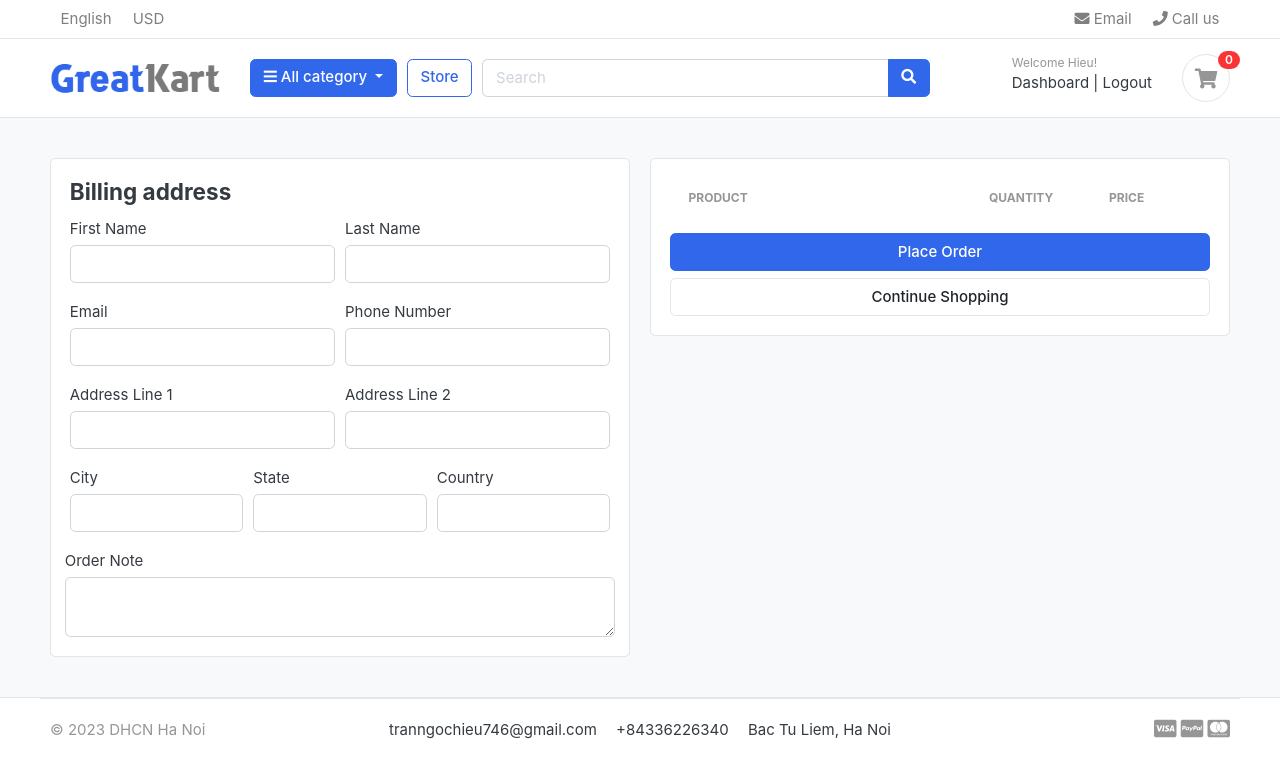
After one commit to TranNgocHieu746/PandaClothesShop, a Django app: page /cart/checkout/ in a window 1280 px wide. The commit adds this page. Shown: the top 778 px of the page. Run offline with Django 3.2, Linux system fonts and the light colour scheme; a user stored in the database is signed in; data comes from the database, SQL or seed files in the repository; both versions use the stored data as it was after the commit; lists and menus that the app fills with data are empty; some libraries are stand-ins or nearby versions; some web fonts are replaced.

Commit message:
update Cart Checkout, must be logged in to checkout

```diff
--- a/Template/store/cart.html
+++ b/Template/store/cart.html
@@ -118,7 +118,7 @@
 				<p class="text-center mb-3">
 					<img src="{% static './images/misc/payments.png' %}" height="26">
 				</p>
-				<a href="./place-order.html" class="btn btn-primary btn-block"> Checkout </a>
+				<a href="{% url 'checkout' %}" class="btn btn-primary btn-block"> Checkout </a>
 				<a href="{% url 'store' %}" class="btn btn-light btn-block">Continue Shopping</a>
 			</div>
 			</div>
--- /dev/null
+++ b/Template/store/checkout.html
@@ -0,0 +1,142 @@
+{% extends 'base.html' %}
+
+{% load static %}
+
+{% block content %}
+
+</header>
+
+
+<section class="section-content padding-y bg">
+<div class="container">
+
+	<div class="row">
+		<aside class="col-lg-6">
+	<div class="card">
+        <div class="card-body">
+            <h4 class="card-title">Billing address</h4>
+            <form action="" method="POST">
+                {% csrf_token %}
+                <div class="form-row">
+                    <div class="col form-group">
+                        <label for="">First Name</label>
+                        <input type="text" name="first_name" class="form-control" required>
+                    </div>
+                    <div class="col form-group">
+                        <label for="">Last Name</label>
+                        <input type="text" name="first_name" class="form-control" required>
+                    </div>
+                </div>
+
+                <div class="form-row">
+                    <div class="col form-group">
+                        <label for="">Email</label>
+                        <input type="email" name="email" class="form-control" required>
+                    </div>
+                    <div class="col form-group">
+                        <label for="">Phone Number</label>
+                        <input type="text" name="phone_number" class="form-control" required>
+                    </div>
+                </div>
+                <div class="form-row">
+                    <div class="col form-group">
+                        <label for="">Address Line 1</label>
+                        <input type="text" name="address_line_1" class="form-control" required>
+                    </div>
+                    <div class="col form-group">
+                        <label for="">Address Line 2</label>
+                        <input type="text" name="address_line_2" class="form-control">
+                    </div>
+                </div>
+
+                <div class="form-row">
+                    <div class="col form-group">
+                        <label for="">City</label>
+                        <input type="text" name="city" class="form-control" required>
+                    </div>
+                    <div class="col form-group">
+                        <label for="">State</label>
+                        <input type="text" name="state" class="form-control" required>
+                    </div>
+                    <div class="col form-group">
+                        <label for="">Country</label>
+                        <input type="text" name="country" class="form-control" required>
+                    </div>
+                </div>
+
+                <div class="form-row">
+                    <label for="">Order Note</label>
+                    <textarea name="order_note" rows="2" class="form-control"></textarea>
+                </div>
+        </div>
+	</div>
+
+		</aside>
+		<aside class="col-lg-6">
+
+			<div class="card">
+			<div class="card-body">
+                <table class="table table-borderless table-shopping-cart">
+                    <thead class="text-muted">
+                    <tr class="small text-uppercase">
+                    <th scope="col">Product</th>
+                    <th scope="col" width="120">Quantity</th>
+                    <th scope="col" width="120">Price</th>
+
+                    </tr>
+                    </thead>
+
+                    <tbody>
+
+                    {% for cart_item in cart_items %}
+
+                    <tr>
+                        <td>
+                            <figure class="itemside align-items-center">
+                                <div class="aside"><img src="{{ cart_item.product.images.url }}" class="img-sm"></div>
+                                <figcaption class="info">
+                                    <!--information of product-->
+                                    <a href="{{ cart_item.product.get_url }}" class="title text-dark">{{ cart_item.product.product_name }}</a>
+                                    <p class="text-muted small">
+                                        {% if cart_item.variations.all %}
+                                            {% for item in cart_item.variations.all %}
+                                                {{ item.variation_category | capfirst }} : {{ item.variation_value | capfirst }} <br>
+                                            {% endfor %}
+                                        {% endif %}
+                                    </p>
+                                </figcaption>
+                            </figure>
+                        </td>
+                        <td>
+                            <label for="">{{ cart_item.quantity }}</label>
+                        </td>
+                        <td>
+                            <div class="price-wrap">
+                                <var class="price">${{ cart_item.sub_total }}</var>
+                                <small class="text-muted"> ${{ cart_item.product.price }} each </small>
+                            </div>
+                        </td>
+
+                    </tr>
+                    {% endfor %}
+
+
+                    </tbody>
+                </table>
+                <button type="submit" name="submit" class="btn btn-primary btn-block">Place Order</button>
+				<a href="{% url 'store' %}" class="btn btn-light btn-block">Continue Shopping</a>
+            </form>
+
+			</div>
+			</div>
+
+	</aside>
+
+
+	</div>
+
+</div>
+</section>
+
+
+{% endblock %}
--- a/Template/store/product_detail.html
+++ b/Template/store/product_detail.html
@@ -15,7 +15,7 @@
                     <div class="img-big-wrap">
                         <a href="#"><img src="{{ single_product.images.url }}"></a>
                     </div>
-        accounts
+
                 </article>
             </aside>
             <main class="col-md-6 border-left">
@@ -64,7 +64,7 @@
                     {% if single_product.stock <= 0 %}
                         <h5 class="text-danger">Out of stock</h5>
                         {% else %}
-                            <button type="submit" class="btn  btn-primary"> <span class="text">Add to cart</span> <i class="fas fa-shopping-cart"></i>  </button>
+                            <button type="submit" class="btn btn-primary"> <span class="text">Add to cart</span> <i class="fas fa-shopping-cart"></i>  </button>
 
                     {% endif %}
 
--- a/carts/context_processors.py
+++ b/carts/context_processors.py
@@ -4,11 +4,14 @@ from .views import _cart_id
 def counter(request):
     cart_count = 0
     if 'admin' in request.path:
-        return []
+        return {}
     else:
         try:
             cart = Cart.objects.filter(cart_id=_cart_id(request))
-            cart_items = CartItem.objects.all().filter(cart=cart[:1])
+            if request.user.is_authenticated:
+                cart_items = CartItem.objects.all().filter(user=request.user)
+            else:
+                cart_items = CartItem.objects.all().filter(cart=cart[:1])
             for cart_item in cart_items:
                 cart_count += cart_item.quantity
         except Cart.DoesNotExist:
--- a/carts/models.py
+++ b/carts/models.py
@@ -1,5 +1,6 @@
 from django.db import models
 from store.models import Product, Variation
+from accounts.models import Account
 
 # Create your models here.
 class Cart(models.Model):
@@ -10,9 +11,10 @@ class Cart(models.Model):
         return self.cart_id
 
 class CartItem(models.Model):
+    user = models.ForeignKey(Account, on_delete=models.CASCADE, null=True)
     product = models.ForeignKey(Product, on_delete=models.CASCADE)
     variations = models.ManyToManyField(Variation, blank=True)
-    cart = models.ForeignKey(Cart, on_delete=models.CASCADE)
+    cart = models.ForeignKey(Cart, on_delete=models.CASCADE, null=True)
     quantity = models.IntegerField()
     is_active = models.BooleanField(default=True)
 
--- a/carts/urls.py
+++ b/carts/urls.py
@@ -5,5 +5,7 @@ urlpatterns = [
     path('', views.cart, name='cart'),
     path("add_cart/<int:product_id>/", views.add_cart, name="add_cart"),
     path("remove_cart/<int:product_id>/<int:cart_item_id>/", views.remove_cart, name="remove_cart"),
-    path("remove_cart_item/<int:product_id>/<int:cart_item_id>/", views.remove_cart_item, name="remove_cart_item")
+    path("remove_cart_item/<int:product_id>/<int:cart_item_id>/", views.remove_cart_item, name="remove_cart_item"),
+
+    path('checkout/', views.checkout, name='checkout')
 ]
--- a/carts/views.py
+++ b/carts/views.py
@@ -2,6 +2,8 @@ from django.shortcuts import render, redirect, get_object_or_404
 from store.models import Product, Variation
 from .models import Cart, CartItem
 from django.core.exceptions import ObjectDoesNotExist
+from django.contrib.auth.decorators import login_required
+
 from django.http import HttpResponse
 
 
@@ -14,68 +16,151 @@ def _cart_id(request):
 
 
 def add_cart(request, product_id):
+    current_user = request.user
     # get the product
     product = Product.objects.get(id=product_id)
-    product_variation = []
-    if request.method == 'POST':
-        for item in request.POST:
-            key = item
-            value = request.POST[key]
+    ###
+    if current_user.is_authenticated:
+        product_variation = []
+        if request.method == 'POST':
+            for item in request.POST:
+                key = item
+                value = request.POST[key]
 
-            try:
-                variation = Variation.objects.get(product=product, variation_category__iexact=key,
-                                                  variation_value__iexact=value)
-                product_variation.append(variation)
-            except:
-                pass
+                try:
+                    variation = Variation.objects.get(product=product, variation_category__iexact=key,
+                                                    variation_value__iexact=value)
+                    product_variation.append(variation)
+                except:
+                    pass
 
+        is_cart_item_exists = CartItem.objects.filter(product=product, user=current_user).exists()
+        if is_cart_item_exists:
+            cart_item = CartItem.objects.filter(product=product, user=current_user)
+
+            ex_var_list = []
+            id = []
+            for item in cart_item:
+                existing_variation = item.variations.all()
+                ex_var_list.append(list(existing_variation))
+                id.append(item.id)
+
+            if product_variation in ex_var_list:
+                # increase the cart item quantity
+                index = ex_var_list.index(product_variation)
+                item_id = id[index]
+                item = CartItem.objects.get(product=product, id=item_id)
+                item.quantity += 1
+                item.save()
+            else:
+                # create a new cart item
+                item = CartItem.objects.create(product=product, quantity=1, user=current_user)
+                if len(product_variation) > 0:
+                    item.variations.clear()
+                    item.variations.add(*product_variation)
+                    item.save()
+        else:
+            cart_item = CartItem.objects.create(
+                product=product,
+                quantity=1,
+                user=current_user,
+            )
+            if len(product_variation) > 0:
+                cart_item.variations.clear()
+                cart_item.variations.add(*product_variation)
+            cart_item.save()
+        return redirect('cart')
+    ###
+    else:
+        product_variation = []
+        if request.method == 'POST':
+            for item in request.POST:
+                key = item
+                value = request.POST[key]
+
+                try:
+                    variation = Variation.objects.get(product=product, variation_category__iexact=key,
+                                                    variation_value__iexact=value)
+                    product_variation.append(variation)
+                except:
+                    pass
+
+        try:
+            # get the cart using the cart_id present in the session
+            cart = Cart.objects.get(cart_id=_cart_id(request))
+        except Cart.DoesNotExist:
+            cart = Cart.objects.create(
+                cart_id=_cart_id(request)
+            )
+        cart.save()
+
+        is_cart_item_exists = CartItem.objects.filter(product=product, cart=cart).exists()
+        if is_cart_item_exists:
+            cart_item = CartItem.objects.filter(product=product, cart=cart)
+            # extiting cariations -> database
+            # current variation -> list product_variation
+            # item_id -> database
+            ex_var_list = []
+            id = []
+            for item in cart_item:
+                existing_variation = item.variations.all()
+                ex_var_list.append(list(existing_variation))
+                id.append(item.id)
+
+            print(ex_var_list)
+            if product_variation in ex_var_list:
+                # increase the cart item quantity
+                index = ex_var_list.index(product_variation)
+                item_id = id[index]
+                item = CartItem.objects.get(product=product, id=item_id)
+                item.quantity += 1
+                item.save()
+            else:
+                # create a new cart item
+                item = CartItem.objects.create(product=product, quantity=1, cart=cart)
+                if len(product_variation) > 0:
+                    item.variations.clear()
+                    item.variations.add(*product_variation)
+                    item.save()
+        else:
+            cart_item = CartItem.objects.create(
+                product=product,
+                quantity=1,
+                cart=cart,
+            )
+            if len(product_variation) > 0:
+                cart_item.variations.clear()
+                cart_item.variations.add(*product_variation)
+            cart_item.save()
+        return redirect('cart')
+
+
+def remove_cart(request, product_id, cart_item_id):
+    product = get_object_or_404(Product, id=product_id)
     try:
-        # get the cart using the cart_id present in the session
+        if request.user.is_authenticated:
+            cart_item = CartItem.objects.get(product=product, user=request.user, id=cart_item_id)
+        else:
+            cart = Cart.objects.get(cart_id=_cart_id(request))
+            cart_item = CartItem.objects.get(product=product, cart=cart, id=cart_item_id)
+        if cart_item.quantity > 1:
+            cart_item.quantity -= 1
+            cart_item.save()
+        else:
+            cart_item.delete()
+    except:
+        pass
+    return redirect('cart')
+
+
+def remove_cart_item(request, product_id, cart_item_id):
+    product = get_object_or_404(Product, id=product_id)
+    if request.user.is_authenticated:
+        cart_item = CartItem.objects.get(product=product, user=request.user, id=cart_item_id)
+    else:
         cart = Cart.objects.get(cart_id=_cart_id(request))
-    except Cart.DoesNotExist:
-        cart = Cart.objects.create(
-            cart_id=_cart_id(request)
-        )
-    cart.save()
-
-    is_cart_item_exits = CartItem.objects.filter(product=product, cart=cart).exists()
-    if is_cart_item_exits:
-        cart_item = CartItem.objects.filter(product=product, cart=cart)
-        # extiting cariations -> database
-        # current variation -> list product_variation
-        # item_id -> database
-        ex_var_list = []
-        id = []
-        for item in cart_item:
-            existing_variation = item.variations.all()
-            ex_var_list.append(list(existing_variation))
-            id.append(item.id)
-
-        print(ex_var_list)
-        if product_variation in ex_var_list:
-            # increase the cart item quantity
-            index = ex_var_list.index(product_variation)
-            item_id = id[index]
-            item = CartItem.objects.get(product=product, id=item_id)
-            item.quantity += 1
-            item.save()
-        else:
-            # create a new cart item
-            item = CartItem.objects.create(product=product, quantity=1, cart=cart)
-            if len(product_variation) > 0:
-                item.variations.clear()
-                item.variations.add(*product_variation)
-                item.save()
-    else:
-        cart_item = CartItem.objects.create(
-            product=product,
-            quantity=1,
-            cart=cart,
-        )
-        if len(product_variation) > 0:
-            cart_item.variations.clear()
-            # cart_item.variations.add(item)
-        cart_item.save()
+        cart_item = CartItem.objects.get(product=product, cart=cart, id=cart_item_id)
+    cart_item.delete()
     return redirect('cart')
 
 
@@ -83,8 +168,11 @@ def cart(request, total=0, quantity=0, cart_items=None):
     try:
         tax = 0
         grand_total = 0
-        cart = Cart.objects.get(cart_id=_cart_id(request))
-        cart_items = CartItem.objects.filter(cart=cart, is_active=True)
+        if request.user.is_authenticated:
+            cart_items = CartItem.objects.filter(user=request.user, is_active=True)
+        else:
+            cart = Cart.objects.get(cart_id=_cart_id(request))
+            cart_items = CartItem.objects.filter(cart=cart, is_active=True)
         for cart_item in cart_items:
             total += (cart_item.product.price * cart_item.quantity)
             quantity += cart_item.quantity
@@ -103,24 +191,31 @@ def cart(request, total=0, quantity=0, cart_items=None):
     return render(request, 'store/cart.html', context)
 
 
-def remove_cart(request, product_id, cart_item_id):
-    cart = Cart.objects.get(cart_id=_cart_id(request))
-    product = get_object_or_404(Product, id=product_id)
+
+# must login to order
+@login_required(login_url='login')
+def checkout(request, total=0, quantity=0, cart_items=None):
     try:
-        cart_item = CartItem.objects.get(product=product, cart=cart, id=cart_item_id)
-        if cart_item.quantity > 1:
-            cart_item.quantity -= 1
-            cart_item.save()
+        tax = 0
+        grand_total = 0
+        if request.user.is_authenticated:
+            cart_items = CartItem.objects.filter(user=request.user, is_active=True)
         else:
-            cart_item.delete()
-    except:
+            cart = Cart.objects.get(cart_id=_cart_id(request))
+            cart_items = CartItem.objects.filter(cart=cart, is_active=True)
+        for cart_item in cart_items:
+            total += (cart_item.product.price * cart_item.quantity)
+            quantity += cart_item.quantity
+        tax = (2 * total) / 100
+        grand_total = total + tax
+    except ObjectDoesNotExist:
         pass
-    return redirect('cart')
 
-
-def remove_cart_item(request, product_id, cart_item_id):
-    cart = Cart.objects.get(cart_id=_cart_id(request))
-    product = get_object_or_404(Product, id=product_id)
-    cart_item = CartItem.objects.get(product=product, cart=cart, id=cart_item_id)
-    cart_item.delete()
-    return redirect('cart')
+    context = {
+        'total': total,
+        'quantity': quantity,
+        'cart_items': cart_items,
+        'tax': tax,
+        'grand_total': grand_total,
+    }
+    return render(request, 'store/checkout.html', context)
--- a/store/models.py
+++ b/store/models.py
@@ -16,7 +16,7 @@ class Product(models.Model):
     modified_date   = models.DateTimeField(auto_now=True)
 
     def get_url(self):
-        return reverse('product_detail', args=[self.category.slug,  self.slug])
+        return reverse('product_detail', args=[self.category.slug, self.slug])
 
     def __str__(self):
         return self.product_name
@@ -30,6 +30,7 @@ class VariationManager(models.Manager):
         return super(VariationManager, self).filter(variation_category='size', is_active=True)
 
 
+# tuple data
 variation_category_choice = (
     ('color', 'color'),
     ('size', 'size'),
@@ -41,7 +42,7 @@ class Variation(models.Model):
     variation_category = models.CharField(max_length=100, choices=variation_category_choice)
     variation_value = models.CharField(max_length=200)
     is_active = models.BooleanField(default=True)
-    created_date = models.DateField(auto_now=True)
+    created_date = models.DateTimeField(auto_now=True)
 
     objects = VariationManager()
 
```
Also changed, not shown: accounts/views.py (+55 -1 lines), carts/migrations/0003_auto_20230327_0134.py (added), db.sqlite3, store/migrations/0006_alter_variation_created_date.py (added). Lines whose indentation alone changed are shown as unchanged.
